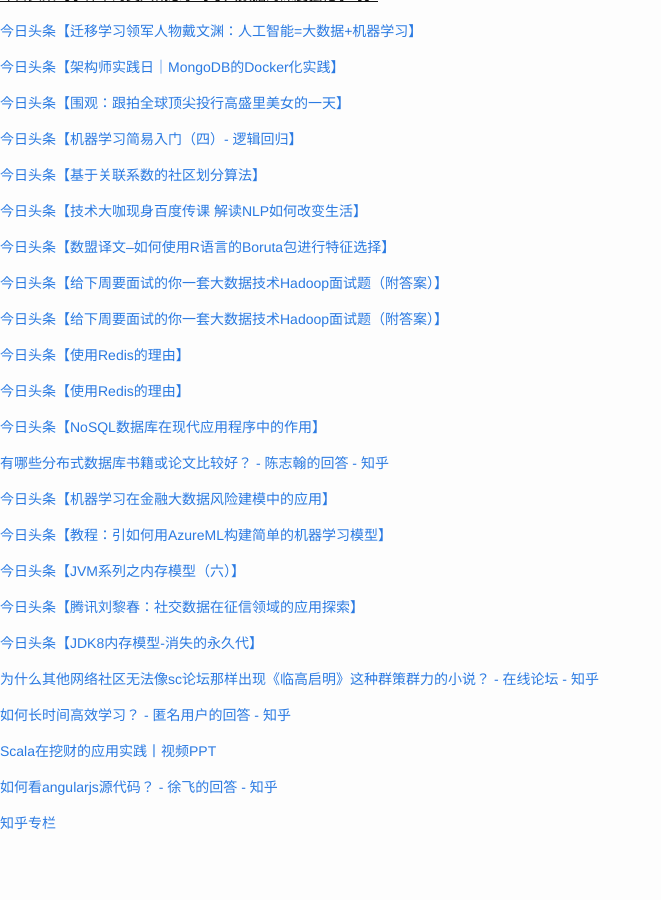
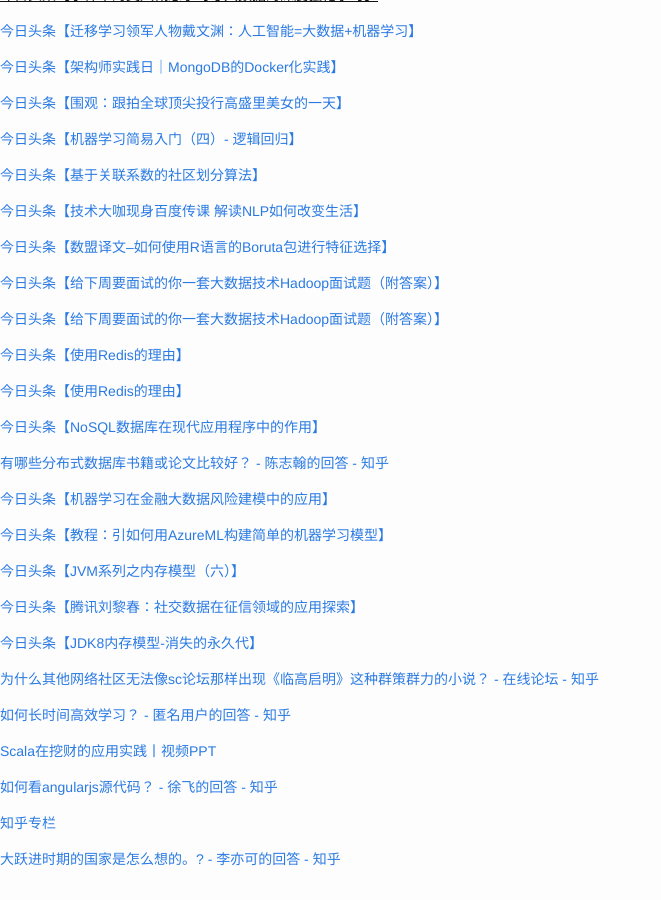
Before and after one commit to cnwarden/cnwarden.github.io, a Jekyll site: the page built from fav/index.md, in a window 1280 px wide and 900 px high, scrolled down 6714 px. Shown: the whole window, without its empty margins (0-661 px from the left). Built offline with Jekyll 4.4.1, drawn with Linux system fonts in a browser that asks for light colours; emoji names are drawn with the system emoji font; before the commit the page ends 7578 px from its top, so only the background shows below that.

Commit message:
auto commit

```diff
--- a/fav/index.md
+++ b/fav/index.md
@@ -418,3 +418,5 @@ title:  fav
 [如何看angularjs源代码？ - 徐飞的回答 - 知乎](http://www.zhihu.com/question/30154124/answer/92475463)
 
 [知乎专栏](http://zhuanlan.zhihu.com/zuodesign/20665039)
+
+[大跃进时期的国家是怎么想的。? - 李亦可的回答 - 知乎](http://www.zhihu.com/question/29217693/answer/92523826)
```
